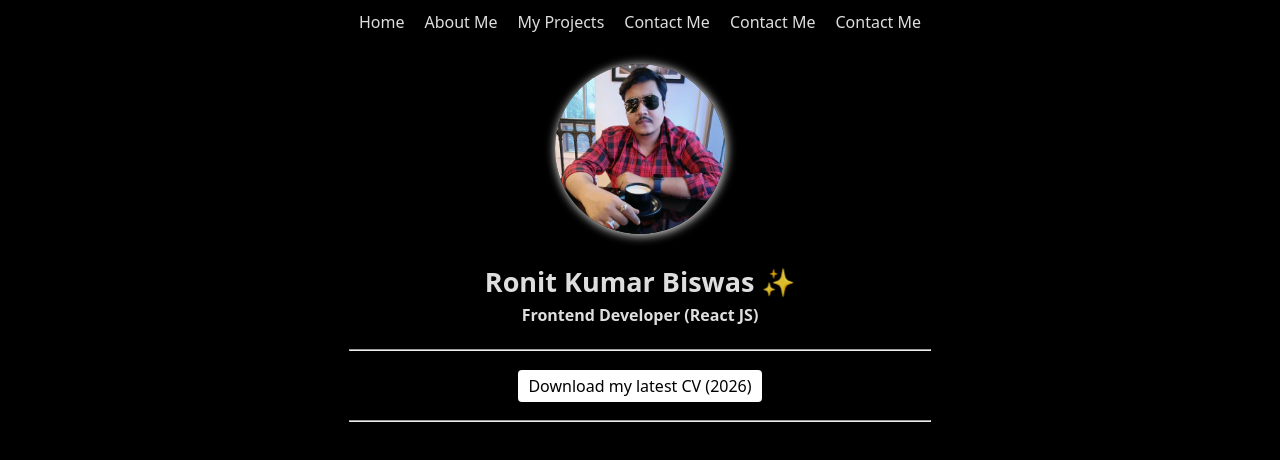
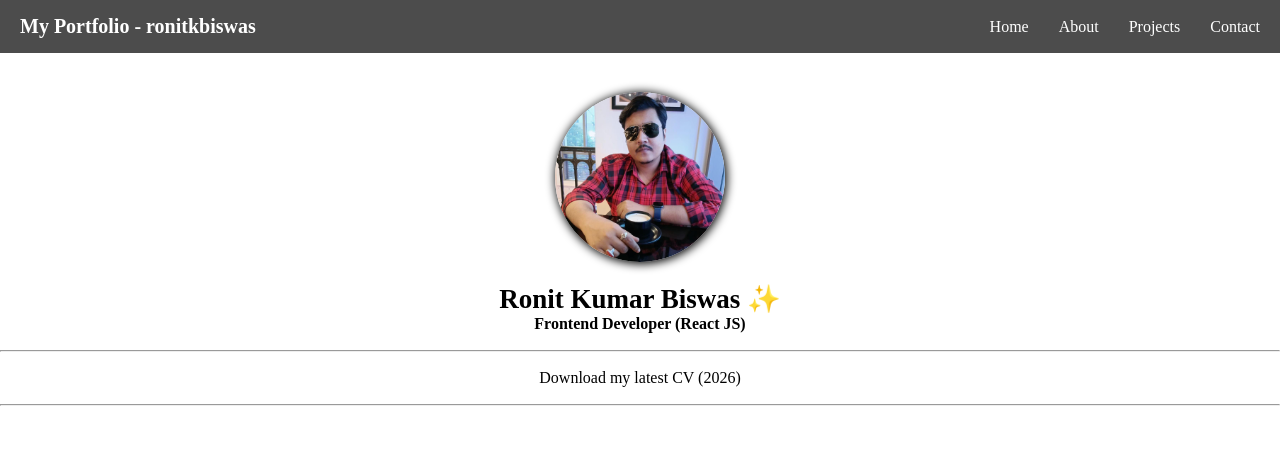
Before and after one commit to ronitkbiswas/myPortfolio, a React (Vite) app: page / in a window 1280 px wide. Shown: the top 460 px of the page. Built offline with nearby package versions, Linux system fonts and the light colour scheme.

Commit message:
added a navbar, finally, after 3 hrs -__-

```diff
--- a/src/App.jsx
+++ b/src/App.jsx
@@ -5,13 +5,13 @@ import SocialLinks from "./assets/SocialLinks";
 import AboutMe from "./AboutMe";
 import TechStack from "./assets/TechStack";
 import Workstation from "./assets/Workstation";
-import { NavBar } from "./assets/NavBar";
+import Navbar from "./Navbar";
 
 function App() {
   return (
     <div className="body">
-      <NavBar />
-      <div
+      <Navbar /><br></br><br></br>
+<br></br> <br></br>     <div
         className="main"
         style={{ fontSize: "15px", marginTop: "20px", textAlign: "center" }}
       >
--- /dev/null
+++ b/src/Navbar.jsx
@@ -0,0 +1,35 @@
+import { useState } from "react";
+import "./navbar.css";
+
+export default function Navbar() {
+  const [open, setOpen] = useState(false);
+
+  return (
+    <nav className="nav">
+      <div className="nav-container">
+        <h1 className="logo">My Portfolio - ronitkbiswas</h1>
+
+        {/* Desktop */}
+        <div className="nav-links">
+          <a href="#">Home</a>
+          <a href="#">About</a>
+          <a href="#">Projects</a>
+          <a href="#">Contact</a>
+        </div>
+
+        {/* Mobile Button */}
+        <div className="menu-btn" onClick={() => setOpen(!open)}>
+          {open ? "✕" : "☰"}
+        </div>
+      </div>
+
+      {/* Mobile Menu */}
+      <div className={`mobile-menu ${open ? "active" : ""}`}>
+        <a href="#" onClick={() => setOpen(false)}>Home</a>
+        <a href="#" onClick={() => setOpen(false)}>About</a>
+        <a href="#" onClick={() => setOpen(false)}>Projects</a>
+        <a href="#" onClick={() => setOpen(false)}>Contact</a>
+      </div>
+    </nav>
+  );
+}
--- a/src/assets/NavBar.jsx
+++ /dev/null
@@ -1,28 +0,0 @@
-import "/src/App.css";
-
-export const NavBar = () => {
-    return (
-        <nav className="navbar">
-            <ul>
-                <li className="nav-items">
-                    <a href="#">Home</a>
-                </li>
-                <li className="nav-items">
-                    <a href="#">About Me</a>
-                </li>
-                <li className="nav-items">
-                    <a href="#">My Projects</a>
-                </li>
-                <li className="nav-items">
-                    <a href="#">Contact Me</a>
-                </li>
-               <li className="nav-items">
-                    <a href="#">Contact Me</a>
-                </li>
-                <li className="nav-items">
-                    <a href="#">Contact Me</a>
-                </li>
-            </ul>
-        </nav>
-    );
-}
--- a/src/index.css
+++ b/src/index.css
@@ -1,4 +1,4 @@
-:root {
+/* :root {
   font-family: system-ui, Avenir, Helvetica, Arial, sans-serif;
   line-height: 1.5;
   font-weight: 400;
@@ -10,4 +10,4 @@
   -webkit-font-smoothing: antialiased;
   -moz-osx-font-smoothing: grayscale;
   place-items: center;
-}
+} */
--- /dev/null
+++ b/src/navbar.css
@@ -0,0 +1,79 @@
+* {
+  margin: 0;
+  padding: 0;
+  box-sizing: border-box;
+}
+
+.nav {
+  position: fixed;
+  width: 100%;
+  top: 0;
+  background: rgba(0,0,0,0.7);
+  backdrop-filter: blur(10px);
+  color: white;
+  z-index: 1000;
+}
+
+.nav-container {
+  display: flex;
+  justify-content: space-between;
+  align-items: center;
+  padding: 15px 20px;
+}
+
+.logo {
+  font-size: 20px;
+}
+
+.nav-links {
+  display: flex;
+  gap: 30px;
+}
+
+.nav-links a {
+  color: white;
+  text-decoration: none;
+  transition: 0.3s;
+}
+
+.nav-links a:hover {
+  color: gray;
+}
+
+/* Mobile */
+.menu-btn {
+  display: none;
+  font-size: 24px;
+  cursor: pointer;
+}
+
+.mobile-menu {
+  max-height: 0;
+  overflow: hidden;
+  display: flex;
+  flex-direction: column;
+  align-items: center;
+  background: rgba(0,0,0,0.9);
+  transition: all 0.3s ease;
+}
+
+.mobile-menu a {
+  padding: 15px;
+  color: white;
+  text-decoration: none;
+}
+
+.mobile-menu.active {
+  max-height: 300px;
+}
+
+/* Responsive */
+@media (max-width: 768px) {
+  .nav-links {
+    display: none;
+  }
+
+  .menu-btn {
+    display: block;
+  }
+}
```
